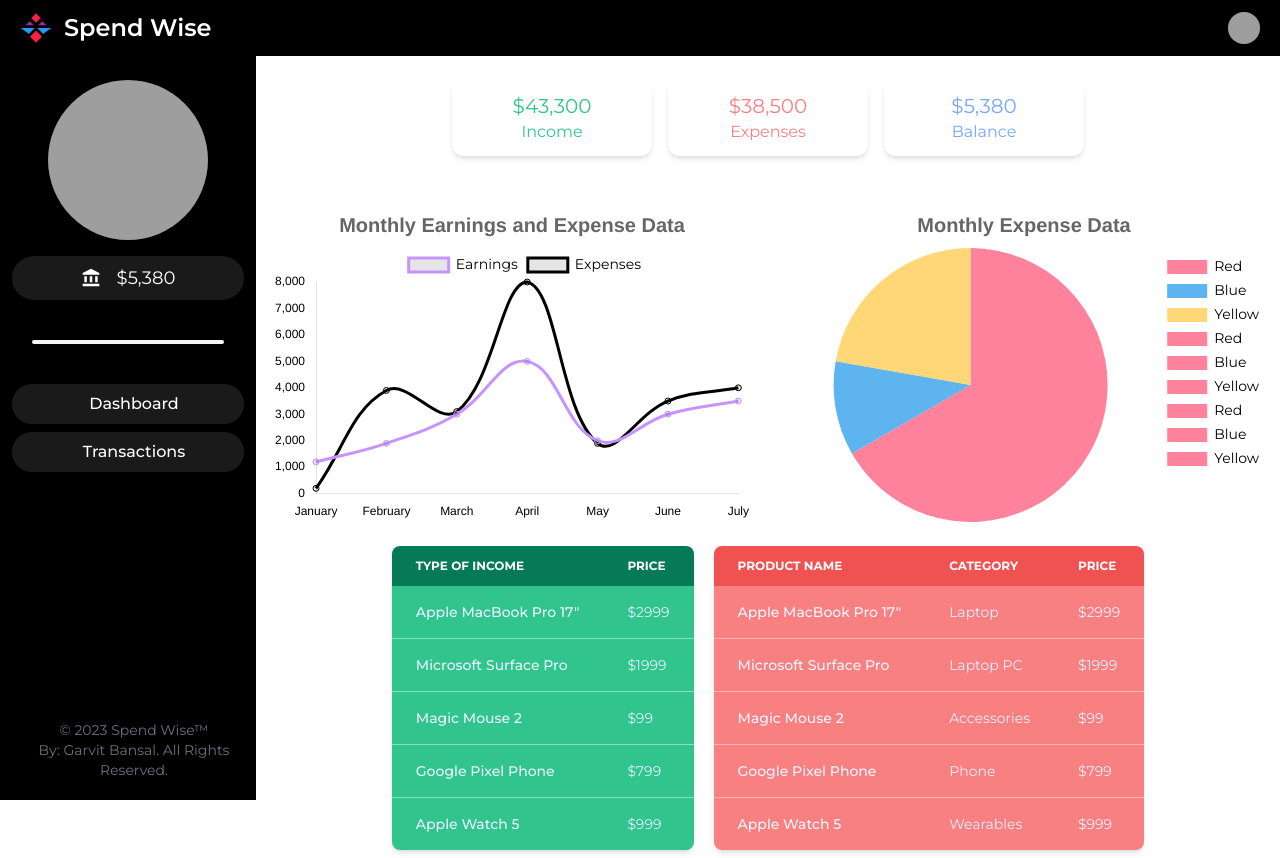
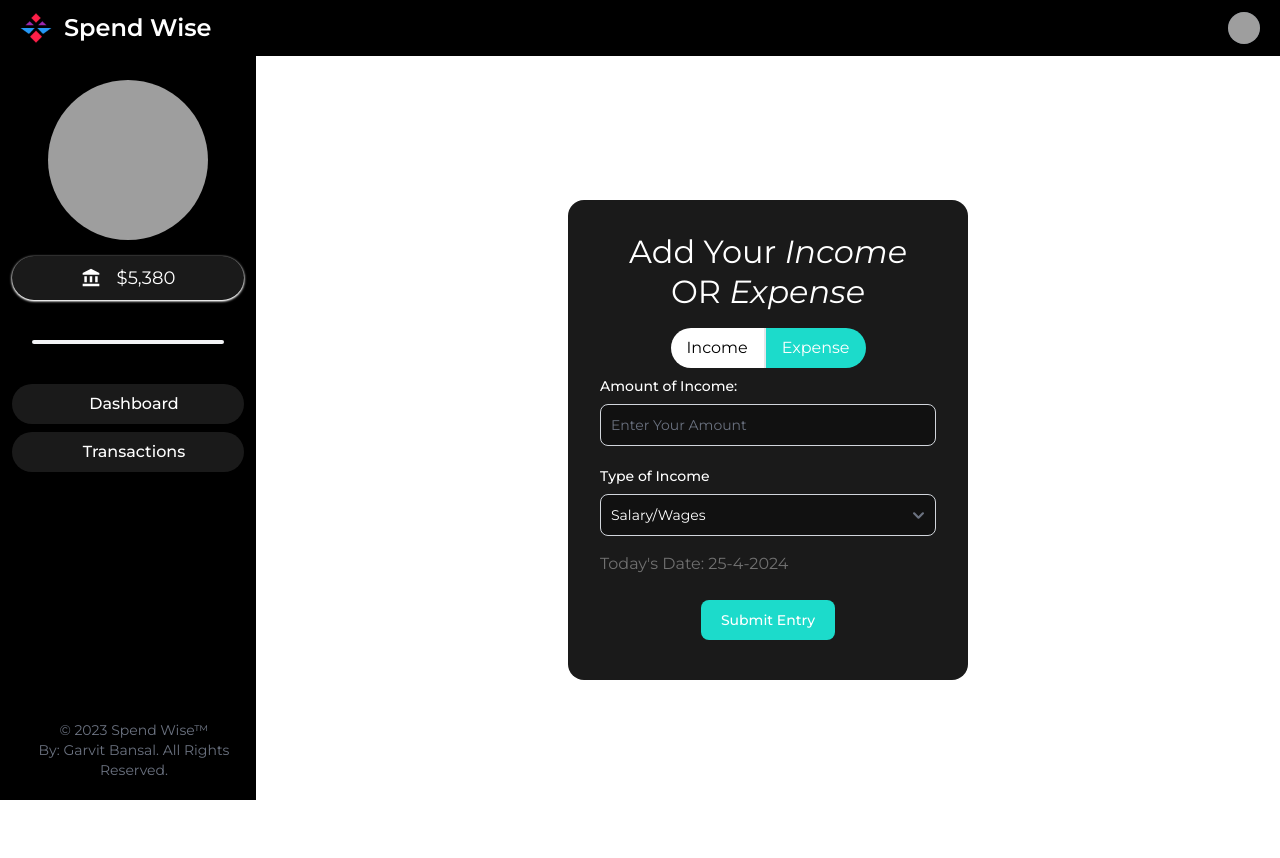
Before and after one commit to GarvitBansal292712/SpendWise, a React (Vite) app: page /transaction in a window 1280 px wide. After the commit the page ends 800 px from the top, so only its background shows below. Built offline with nearby package versions, Linux system fonts and the light colour scheme; grey boxes are pictures that could not be loaded.

Commit message:
Transaction form logic started

```diff
--- a/package.json
+++ b/package.json
@@ -15,7 +15,8 @@
     "react": "^18.2.0",
     "react-chartjs-2": "^5.2.0",
     "react-dom": "^18.2.0",
-    "react-icons": "^5.1.0"
+    "react-icons": "^5.1.0",
+    "react-router-dom": "^6.23.0"
   },
   "devDependencies": {
     "@types/react": "^18.2.66",
--- a/src/App.jsx
+++ b/src/App.jsx
@@ -3,13 +3,20 @@ import './App.css'
 import Navbar from './components/Navbar'
 import Dashboard from './pages/Dashboard'
 import Transaction from './pages/Transaction'
+import { BrowserRouter,Route,Routes } from 'react-router-dom'
 
 function App() {
 
   return (
     <>
+    <BrowserRouter basename='/'>
+
      <Navbar/>
-     <Dashboard/>
+     <Routes>
+      <Route path="/" element={<Dashboard/>}/>
+      <Route path="/transaction" element={<Transaction/>}/>
+     </Routes>
+    </BrowserRouter>
     </>
   )
 }
--- a/src/components/LineGraph.jsx
+++ b/src/components/LineGraph.jsx
@@ -1,21 +1,65 @@
 // import { data } from "autoprefixer";
 import { color } from "chart.js/helpers";
 import React from "react";
-
+// const transactions = [
+//   { month: "January", amount: 1200, type: "Income" },
+//   { month: "January", amount: 500, type: "Income" },
+//   { month: "February", amount: 1900, type: "Income" },
+//   { month: "December", amount: 1900, type: "Income" },
+//   // Add more transactions here
+// ];
+// const incomeByMonth = transactions.reduce((acc, transaction) => {
+//   if (transaction.type === "Income") {
+//     if (!acc[transaction.month]) {
+//       acc[transaction.month] = 0;
+//     }
+//     acc[transaction.month] += transaction.amount;
+//   }
+//   return acc;
+// }, {});
+// const labels= [
+//   "January",
+//   "February",
+//   "March",
+//   "April",
+//   "May",
+//   "June",
+//   "July",
+//   "August",
+//   "September",
+//   "October",
+//   "November",
+//   "December",
+// ]
+// const incomeData = labels.map((month) => incomeByMonth[month] || 0);
 export const LineGraph = {
-  labels: ["January", "February", "March", "April", "May", "June", "July"],
+  labels:  [
+      "January",
+      "February",
+      "March",
+      "April",
+      "May",
+      "June",
+      "July",
+      "August",
+      "September",
+      "October",
+      "November",
+      "December",
+    ],
   datasets: [
     {
-      label: "Earnings",
-      data: [1200, 1900, 3000, 5000, 2000, 3000,3500],
-      borderColor: ["#c594ff"],
+      label: "Income",
+      data: [1000,5000],
+      borderColor: ["#31C48D"],
+      backgroundColor: ["#31C48D"],
       tension: 0.4,
     },
     {
       label: "Expenses",
       data: [200, 3900, 3100, 8000, 1900, 3500, 4000],
-      borderColor: ["#000000"],
-      color:["#000000"],
+      borderColor: ["#F98080"],
+      backgroundColor: ["#F98080"],
       tension: 0.4,
     },
   ],
@@ -23,26 +67,35 @@ export const LineGraph = {
 
 export const Data = {
   labels: [
-    'Red',
-    'Blue',
-    'Yellow',
-    'Red',
-    'Blue',
-    'Yellow',
-    'Red',
-    'Blue',
-    'Yellow',
+    "Groceries",
+    "Transportation",
+    "Utilities",
+    "Dining Out",
+    "Entertainment",
+    "Healthcare",
+    "Housing",
+    "Clothing and Accessories",
+    "Education",
+    "Miscellaneous",
   ],
-  datasets: [{
-    label: 'My First Dataset',
-    data: [300, 50, 100],
-    backgroundColor: [
-      'rgb(255, 99, 132, 0.8)',
-      'rgb(54, 162, 235, 0.8)',
-      'rgb(255, 205, 86, 0.8)'
-    ],
-    hoverOffset: 4,
-    borderWidth: 0, // Add this line
-
-  }]
+  datasets: [
+    {
+      label: "My Expense",
+      data: [300, 50, 100, 200, 150, 250, 300, 350, 190, 220],
+      backgroundColor: [
+        "rgb(63, 81, 181, 0.8)", // Groceries (Blue)
+        "rgb(255, 152, 0, 0.8)", // Transportation (Orange)
+        "rgb(0, 150, 136, 0.8)", // Utilities (Teal)
+        "rgb(244, 67, 54, 0.8)", // Dining Out (Red)
+        "rgb(156, 39, 176, 0.8)", // Entertainment (Purple)
+        "rgb(33, 150, 243, 0.8)", // Healthcare (Blue)
+        "rgb(255, 87, 34, 0.8)", // Clothing and Accessories (Deep Orange)
+        "rgb(0, 188, 212, 0.8)", // Housing (Cyan)
+        "rgb(255, 193, 7, 0.8)", // Education (Amber)
+        "rgb(76, 175, 80, 0.8)", // Miscellaneous (Green)
+      ],
+      hoverOffset: 4,
+      borderWidth: 0, // Add this line
+    },
+  ],
 };
--- a/src/components/Navbar.jsx
+++ b/src/components/Navbar.jsx
@@ -1,7 +1,24 @@
+import { useEffect } from "react";
 import React from "react";
-import logo from "../assets/image/logo.png"
+import logo from "../assets/image/logo.png";
 import { MdAccountBalance } from "react-icons/md";
+import { Link, NavLink } from "react-router-dom";
+import { MdMenu, MdClose } from "react-icons/md";
+
 const Navbar = () => {
+  useEffect(() => {
+    const button = document.querySelector(
+      '[data-drawer-toggle="logo-sidebar"]'
+    );
+    button.addEventListener("click", () => {
+      setTimeout(() => {
+        const backdrop = document.querySelector("[drawer-backdrop]");
+        if (backdrop) {
+          backdrop.style.backgroundColor = "rgba(0, 0, 0, 0.1)"; // Change this to your preferred color
+        }
+      }, 0);
+    });
+  }, []);
   return (
     <>
       <nav className="fixed top-0 z-50 w-full  bg-[#000000]  font-montserrat">
@@ -31,11 +48,7 @@ const Navbar = () => {
                 </svg>
               </button>
               <a href="#" className="flex ms-2 md:me-24">
-                <img
-                  src={logo}
-                  className="h-8 me-3"
-                  alt="FlowBite Logo"
-                />
+                <img src={logo} className="h-8 me-3" alt="FlowBite Logo" />
                 <span className="self-center text-xl font-semibold sm:text-2xl whitespace-nowrap text-white">
                   Spend Wise
                 </span>
@@ -136,37 +149,45 @@ const Navbar = () => {
                 />
               </div>
               <div>
-              <h1 className="bg-[#1a1a1a] text-white p-2 flex items-center justify-center text-lg rounded-3xl gap-4">
+                <h1 className="bg-[#1a1a1a] text-white p-2 flex items-center justify-center text-lg rounded-3xl gap-4 shadow-white">
                   <MdAccountBalance size={20} />
                   $5,380
                 </h1>
               </div>
             </div>
 
-          <hr className="w-48 h-1 mx-auto my-4 bg-gray-100 border-0 rounded md:my-10 dark:bg-gray-700" />
+            <hr className="w-48 h-1 mx-auto my-4 bg-gray-100 border-0 rounded md:my-10 " />
             <ul className="space-y-2 font-medium ">
               <li className="">
-              <a
-                href="#"
+                <NavLink
+                  to="/"
                   className="flex justify-center items-center p-2  rounded-3xl bg-[#1a1a1a] text-white hover:text-black hover:bg-[#1cdbcb] text-center  group"
                 >
                   <span className="ms-3">Dashboard</span>
-              </a>
+                </NavLink>
               </li>
               <li>
-              <a
-                href="#"
+                <NavLink
+                  to="/transaction"
                   className="flex justify-center items-center p-2  rounded-3xl bg-[#1a1a1a] text-white hover:text-black hover:bg-[#1cdbcb] text-center group"
                 >
                   <span className="ms-3">Transactions</span>
-              </a>
+                </NavLink>
               </li>
             </ul>
             <div className="absolute bottom-0 mb-5">
-        <span className="block text-sm text-gray-500 sm:text-center dark:text-gray-400">© 2023 <a href="https://flowbite.com/" className="hover:underline">Spend Wise™</a> <br />By: Garvit Bansal. All Rights Reserved.</span>
+              <span className="block text-sm text-gray-500 sm:text-center dark:text-gray-400">
+                © 2023{" "}
+                <a href="https://flowbite.com/" className="hover:underline">
+                  Spend Wise™
+                </a>{" "}
+                <br />
+                By: Garvit Bansal. All Rights Reserved.
+              </span>
             </div>
           </div>
         </aside>
+
     </>
   );
 };
--- a/src/pages/Dashboard.jsx
+++ b/src/pages/Dashboard.jsx
@@ -1,5 +1,5 @@
 import React from "react";
-import { Chart, Pie } from "react-chartjs-2";
+import { Chart, Doughnut } from "react-chartjs-2";
 import {
   Chart as ChartJS,
   LineController,
@@ -47,7 +47,7 @@ const Dashboard = () => {
       tooltip: { enabled: true },
       title: {
         display: true,
-        text: "Monthly Earnings and Expense Data", // Add your title here
+        text: "Monthly Income and Expense Data", // Add your title here
         font: {
           size: 20, // Adjust as needed
         },
@@ -133,151 +133,85 @@ const Dashboard = () => {
             />
           </div>
           <div className="relative mx-auto chartbox ">
-            <Pie className="  m-4 -z-10 " options={pieoptions} data={Data} />
+            <Doughnut className="  m-4 -z-10 " options={pieoptions} data={Data} />
           </div>
         </div>
-        <div className="flex gap-5 justify-center flex-wrap my-2 w-full">
-          <div class="relative overflow-x-auto shadow-md sm:rounded-lg">
-            <table class="w-full text-sm text-left rtl:text-right text-blue-100 ">
-              <thead class="text-xs text-white uppercase bg-green-600 ">
+        {/* <div className="flex gap-5 justify-center flex-wrap my-2 w-full"> */}
+          <div className="relative overflow-x-auto shadow-md sm:rounded-lg w-full m-4">
+            <table className="w-full text-sm text-left rtl:text-right text-gray-500 dark:text-gray-400">
+              <thead className="text-xs text-gray-700 uppercase dark:text-gray-400">
                 <tr>
-                  <th scope="col" class="px-6 py-3">
-                    Type Of Income
+                  <th scope="col" className="px-6 py-3 bg-gray-50 dark:bg-gray-800">
+                    Transaction
                   </th>
-                  <th scope="col" class="px-6 py-3">
-                    Price
+                  <th scope="col" className="px-6 py-3 bg-gray-50 dark:bg-gray-800">
+                    Income/Expense
+                  </th>
+                  <th scope="col" className="px-6 py-3 bg-gray-50 dark:bg-gray-800">
+                    Amount
                   </th>
                 </tr>
               </thead>
               <tbody>
-                <tr class="bg-green-400 border-b border-green-300">
+                <tr className="border-b border-gray-200 dark:border-gray-700">
                   <th
                     scope="row"
-                    class="px-6 py-4 font-medium text-blue-50 whitespace-nowrap dark:text-blue-100"
+                    className="px-6 py-4 font-medium text-gray-900 whitespace-nowrap"
                   >
                     Apple MacBook Pro 17"
                   </th>
-
-                  <td class="px-6 py-4">$2999</td>
+                  <td className="px-6 py-4 bg-gray-50 dark:bg-gray-800">Laptop</td>
+                  <td className="px-6 py-4">$2999</td>
                 </tr>
-                <tr class="bg-green-400 border-b border-green-300">
+                <tr className="border-b border-gray-200 dark:border-gray-700">
                   <th
                     scope="row"
-                    class="px-6 py-4 font-medium text-blue-50 whitespace-nowrap dark:text-blue-100"
+                    className="px-6 py-4 font-medium text-gray-900 whitespace-nowrap"
                   >
                     Microsoft Surface Pro
                   </th>
-
-                  <td class="px-6 py-4">$1999</td>
+                  <td className="px-6 py-4 bg-gray-50 dark:bg-gray-800">
+                    Laptop PC
+                  </td>
+                  <td className="px-6 py-4">$1999</td>
                 </tr>
-                <tr class="bg-green-400 border-b border-green-300">
+                <tr className="border-b border-gray-200 dark:border-gray-700">
                   <th
                     scope="row"
-                    class="px-6 py-4 font-medium text-blue-50 whitespace-nowrap dark:text-blue-100"
+                    className="px-6 py-4 font-medium text-gray-900 whitespace-nowrap"
                   >
                     Magic Mouse 2
                   </th>
-
-                  <td class="px-6 py-4">$99</td>
+                  <td className="px-6 py-4 bg-gray-50 dark:bg-gray-800">
+                    Accessories
+                  </td>
+                  <td className="px-6 py-4">$99</td>
                 </tr>
-                <tr class="bg-green-400 border-b border-green-300">
+                <tr className="border-b border-gray-200 dark:border-gray-700">
                   <th
                     scope="row"
-                    class="px-6 py-4 font-medium text-blue-50 whitespace-nowrap dark:text-blue-100"
+                    className="px-6 py-4 font-medium text-gray-900 whitespace-nowrap"
                   >
                     Google Pixel Phone
                   </th>
-
-                  <td class="px-6 py-4">$799</td>
+                  <td className="px-6 py-4 bg-gray-50 dark:bg-gray-800">Phone</td>
+                  <td className="px-6 py-4">$799</td>
                 </tr>
-                <tr class="bg-green-400 border-blue-40">
+                <tr>
                   <th
                     scope="row"
-                    class="px-6 py-4 font-medium text-blue-50 whitespace-nowrap dark:text-blue-100"
+                    className="px-6 py-4 font-medium text-gray-900 whitespace-nowrap"
                   >
                     Apple Watch 5
                   </th>
-
-                  <td class="px-6 py-4">$999</td>
+                  <td className="px-6 py-4 bg-gray-50 dark:bg-gray-800">
+                    Wearables
+                  </td>
+                  <td className="px-6 py-4">$999</td>
                 </tr>
               </tbody>
             </table>
-          </div>
-          <div class="relative overflow-x-auto shadow-md sm:rounded-lg">
-            <table class="w-full text-sm text-left rtl:text-right text-blue-100">
-              <thead class="text-xs text-white uppercase bg-red-500 ">
-                <tr>
-                  <th scope="col" class="px-6 py-3">
-                    Product name
-                  </th>
-
-                  <th scope="col" class="px-6 py-3">
-                    Category
-                  </th>
-                  <th scope="col" class="px-6 py-3">
-                    Price
-                  </th>
-                </tr>
-              </thead>
-              <tbody>
-                <tr class="bg-red-400 border-b border-red-300">
-                  <th
-                    scope="row"
-                    class="px-6 py-4 font-medium text-blue-50 whitespace-nowrap dark:text-blue-100"
-                  >
-                    Apple MacBook Pro 17"
-                  </th>
-
-                  <td class="px-6 py-4">Laptop</td>
-                  <td class="px-6 py-4">$2999</td>
-                </tr>
-                <tr class="bg-red-400 border-b border-red-300">
-                  <th
-                    scope="row"
-                    class="px-6 py-4 font-medium text-blue-50 whitespace-nowrap dark:text-blue-100"
-                  >
-                    Microsoft Surface Pro
-                  </th>
-
-                  <td class="px-6 py-4">Laptop PC</td>
-                  <td class="px-6 py-4">$1999</td>
-                </tr>
-                <tr class="bg-red-400 border-b border-red-300">
-                  <th
-                    scope="row"
-                    class="px-6 py-4 font-medium text-blue-50 whitespace-nowrap dark:text-blue-100"
-                  >
-                    Magic Mouse 2
-                  </th>
-
-                  <td class="px-6 py-4">Accessories</td>
-                  <td class="px-6 py-4">$99</td>
-                </tr>
-                <tr class="bg-red-400 border-b border-red-300">
-                  <th
-                    scope="row"
-                    class="px-6 py-4 font-medium text-blue-50 whitespace-nowrap dark:text-blue-100"
-                  >
-                    Google Pixel Phone
-                  </th>
-
-                  <td class="px-6 py-4">Phone</td>
-                  <td class="px-6 py-4">$799</td>
-                </tr>
-                <tr class="bg-red-400 border-blue-40">
-                  <th
-                    scope="row"
-                    class="px-6 py-4 font-medium text-blue-50 whitespace-nowrap dark:text-blue-100"
-                  >
-                    Apple Watch 5
-                  </th>
-
-                  <td class="px-6 py-4">Wearables</td>
-                  <td class="px-6 py-4">$999</td>
-                </tr>
-              </tbody>
-            </table>
-          </div>
+          {/* </div> */}
         </div>
       </div>
     </>
--- a/src/pages/Transaction.jsx
+++ b/src/pages/Transaction.jsx
@@ -1,45 +1,147 @@
-import React from 'react'
+import React from "react";
+import { useState } from "react";
+const Transaction = () => {
+  const [activeForm, setActiveForm] = useState("income");
+  const currentDate = new Date();
 
-const Transaction = () => {
+  // Format the date as a string
+  const dateString = `${currentDate.getDate()}-${currentDate.getMonth() + 1}-${currentDate.getFullYear()}`;
+
   return (
     <>
-
-<div className='md:ml-[256px] mt-[200px] flex justify-center'>
-
+      <div className="md:ml-[256px] mt-[200px] flex justify-center">
         <form className=" mx-5 bg-[#1a1a1a] backdrop-blur-lg p-8 rounded-2xl w-[400px] text-white">
-    <h1 className='text-center text-[2rem] leading-10 mb-4'>
+          <h1 className="text-center text-[2rem] leading-10 mb-4">
             Add Your <i>Income</i> OR <i>Expense</i>
           </h1>
 
+          <div className="flex justify-center my-2">
+            <button
+              onClick={() => setActiveForm("income")}
+              className={`px-4 py-2  bg-[#1cdbcb] rounded-l-3xl hover:text-black border-r-[1px] ${
+                activeForm === "income" ? "bg-white text-black" : "bg-[#1cdbcb]"
+              }`}
+            >
+              Income
+            </button>
+            <button
+              onClick={() => setActiveForm("expense")}
+              className={`px-4 py-2 bg-[#1cdbcb] rounded-r-3xl hover:text-black border-l-[1px] ${
+                activeForm === "expense"
+                  ? "bg-white text-black"
+                  : "bg-[#1cdbcb]"
+              }`}
+            >
+              Expense
+            </button>
+          </div>
 
-    <label for="number-input" className="block mb-2 text-sm font-medium text-white dark:text-white">Select a number:</label>
-    <input type="number" min={1} id="number-input" aria-describedby="helper-text-explanation" className="mb-5 bg-[#111111] border border-gray-300 text-white text-sm rounded-lg  block w-full p-2.5  dark:text-white " placeholder="90210" required />
+          {/* Input form for Income */}
+          {activeForm === "income" && (
+            <>
+              <label
+                htmlFor="number-input"
+                className="block mb-2 text-sm font-medium text-white dark:text-white"
+              >
+                Amount of Income:
+              </label>
+              <input
+                type="number"
+                min={1}
+                id="number-input"
+                aria-describedby="helper-text-explanation"
+                className="mb-5 bg-[#111111] border border-gray-300 text-white text-sm rounded-lg  block w-full p-2.5  dark:text-white "
+                placeholder="Enter Your Amount"
+                required
+              />
 
+              <label
+                htmlFor="countries"
+                className="block mb-2 text-sm font-medium text-white dark:text-white"
+              >
+                Type of Income
+              </label>
+              <select
+                id="income"
+                className="bg-[#111111] border border-gray-300 text-white text-sm rounded-lg  block w-full p-2.5"
+              >
+                <option value="Salary/Wages">Salary/Wages</option>
+                <option value="Freelance/Consulting">
+                  Freelance/Consulting
+                </option>
+                <option value="Investment Income">Investment Income </option>
+                <option value="Rental Income">Rental Income</option>
+                <option value="Business Profits">Business Profits</option>
+                <option value="Bonuses/Commissions">Bonuses/Commissions</option>
+                <option value="Grants/Scholarships">Grants/Scholarships</option>
+                <option value="Gifts/Inheritance">Gifts/Inheritance</option>
+                <option value="Side Hustle Income">Side Hustle Income</option>
+                <option value="Alimony/Child Support">
+                  Alimony/Child Support
+                </option>
+              </select>
+            </>
+          )}
 
+          {/* Input form for Expense */}
+          {activeForm === "expense" && (
+            <>
+              <label
+                htmlFor="number-input"
+                className="block mb-2 text-sm font-medium text-white dark:text-white"
+              >
+                Amount of Expense:
+              </label>
+              <input
+                type="number"
+                min={1}
+                id="number-input"
+                aria-describedby="helper-text-explanation"
+                className="mb-5 bg-[#111111] border border-gray-300 text-white text-sm rounded-lg  block w-full p-2.5  dark:text-white "
+                placeholder="Enter Your Amount"
+                required
+              />
 
+              <label
+                htmlFor="countries"
+                className="block mb-2 text-sm font-medium text-white dark:text-white"
+              >
+                Type of Expense
+              </label>
+              <select
+                id="expense"
+                className="bg-[#111111] border border-gray-300 text-white text-sm rounded-lg  block w-full p-2.5"
+              >
+                <option value="Groceries">Groceries</option>
+                <option value="Transportation">Transportation</option>
+                <option value="Utilities">Utilities</option>
+                <option value="Dining Out">Dining Out</option>
+                <option value="Entertainment">Entertainment</option>
+                <option value="Healthcare">Healthcare</option>
+                <option value="Housing">Housing</option>
+                <option value="Clothing and Accessories">
+                  Clothing and Accessories
+                </option>
+                <option value="Education">Education</option>
+                <option value="Miscellaneous">Miscellaneous</option>
+              </select>
+            </>
+          )}
 
-  <label for="countries" className="block mb-2 text-sm font-medium text-white dark:text-white">Select an option</label>
-  <select id="countries" className="bg-[#111111] border border-gray-300 text-white text-sm rounded-lg  block w-full p-2.5">
-    <option selected>Choose a country</option>
-    <option value="US">United States</option>
-    <option value="CA">Canada</option>
-    <option value="FR">France</option>
-    <option value="DE">Germany</option>
-  </select>
+          <h1 className="my-4 text-[#ffffff60]">Today's Date: {dateString}</h1>
 
-<h1 className='my-4 text-[#ffffff60]'>
-
-  Today's Date: 27-01-2003
-</h1>
-
-<div className='flex justify-center'>
-
-  <button type="submit" className="text-white my-2 bg-[#1cdbcb] hover:bg-[#1cdbcb8f] focus:ring-4 focus:outline-none focus:ring-blue-300 font-medium rounded-lg text-sm px-5 py-2.5 text-center dark:bg-blue-600 dark:hover:bg-blue-700 dark:focus:ring-blue-800">Submit Entry</button>
+          <div className="flex justify-center">
+            <button
+              type="submit"
+              className="text-white my-2 bg-[#1cdbcb] hover:bg-[#1cdbcb8f] focus:ring-4 focus:outline-none focus:ring-blue-300 font-medium rounded-lg text-sm px-5 py-2.5 text-center dark:bg-blue-600 dark:hover:bg-blue-700 dark:focus:ring-blue-800"
+            >
+              Submit Entry
+            </button>
           </div>
         </form>
       </div>
+    </>
+  );
+};
 
-</>
-)}
-
-export default Transaction
+export default Transaction;
--- a/tailwind.config.js
+++ b/tailwind.config.js
@@ -6,7 +6,11 @@ export default {
     "./node_modules/flowbite/**/*.js",
   ],
   theme: {
-    extend: {},
+    extend: {
+      boxShadow: {
+      white: '0 1px 3px 0 rgba(255, 255, 255, 0.1), 0 1px 2px 0 rgba(255, 255, 255, 0.04)',
+    }
+  },
   },
   plugins: [require('flowbite/plugin')],
 }
```
Also changed, not shown: src/components/PieChart.jsx (deleted, +0 -9 lines), 1 other file (tests, documents, lock files or other folders). Lines whose indentation alone changed are shown as unchanged.
